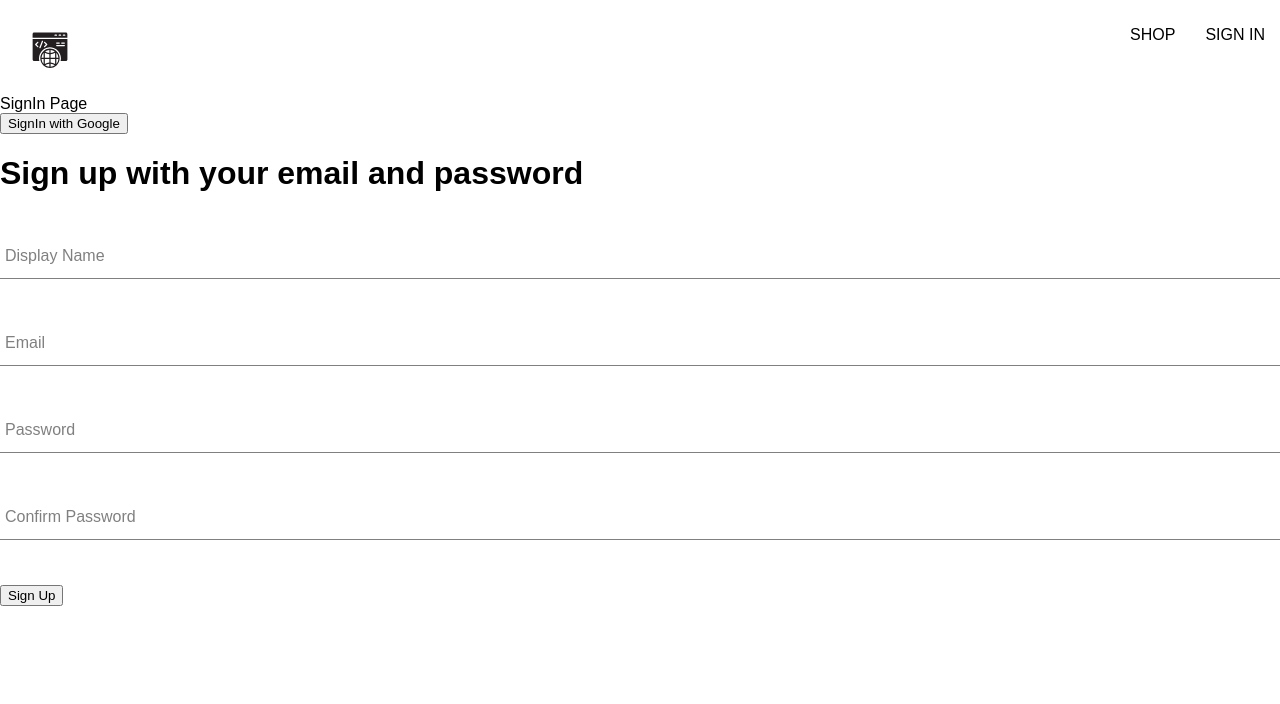
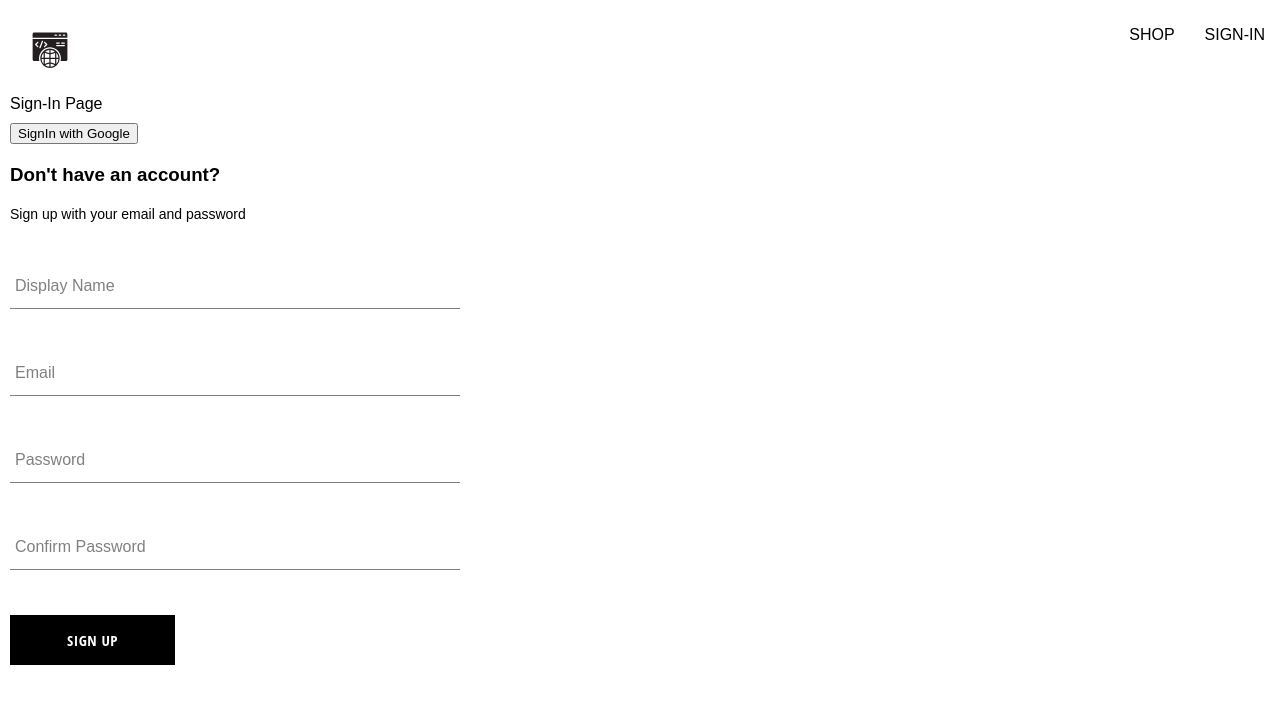
Before and after one commit to KQuiggins/React_TechShop, a React (Vite) app: page /sign-in in a window 1280 px wide. Shown: the top 704 px of the page. Built offline with nearby package versions, Linux system fonts and the light colour scheme.

Commit message:
created sigup, form input, button components

```diff
--- /dev/null
+++ b/src/components/button/button.component.jsx
@@ -0,0 +1,20 @@
+import './button.styles.scss'
+
+
+const BUTTON_TYPE_CLASSES = {
+    google: 'google-sign-in',
+    inverted: 'inverted'
+}
+
+const Button = ({ children, buttonType, ...otherProps }) => {
+    return (
+      <button
+        className={`button-container ${BUTTON_TYPE_CLASSES[buttonType]}`}
+        {...otherProps}
+      >
+        {children}
+      </button>
+    );
+  };
+
+export default Button
--- /dev/null
+++ b/src/components/button/button.styles.scss
@@ -0,0 +1,46 @@
+.button-container {
+    min-width: 165px;
+    width: auto;
+    height: 50px;
+    letter-spacing: 0.5px;
+    line-height: 50px;
+    padding: 0 35px 0 35px;
+    font-size: 15px;
+    background-color: black;
+    color: white;
+    text-transform: uppercase;
+    font-family: 'Open Sans Condensed';
+    font-weight: bolder;
+    border: none;
+    cursor: pointer;
+    display: flex;
+    justify-content: center;
+
+    &:hover {
+      background-color: white;
+      color: black;
+      border: 1px solid black;
+    }
+
+    &.google-sign-in {
+      background-color: #4285f4;
+      color: white;
+
+      &:hover {
+        background-color: #357ae8;
+        border: none;
+      }
+    }
+
+    &.inverted {
+      background-color: white;
+      color: black;
+      border: 1px solid black;
+
+      &:hover {
+        background-color: black;
+        color: white;
+        border: none;
+      }
+    }
+  }
--- a/src/components/sign-up-form/sign-up-form.component.jsx
+++ b/src/components/sign-up-form/sign-up-form.component.jsx
@@ -1,4 +1,5 @@
 import { useState } from "react";
+import Button from "../../components/button/button.component";
 
 import {
 	createAuthUserWithEmailAndPassword,
@@ -6,6 +7,7 @@ import {
 } from "../../utils/firebase/firebase.utils";
 
 import FormInput from "../form-input/form-input.component";
+import "./sign-up-form.styles.scss";
 
 const defaultFormFields = {
 	displayName: "",
@@ -56,8 +58,10 @@ const SignupForm = () => {
 	};
 
 	return (
-		<div>
-			<h1>Sign up with your email and password</h1>
+		<div className="sign-up-container">
+			<h3>Don&apos;t have an account?</h3>
+
+			<span>Sign up with your email and password</span>
 			<form onSubmit={handleSubmit}>
 				<FormInput
 					required
@@ -67,7 +71,7 @@ const SignupForm = () => {
 					name="displayName"
 					value={displayName}
 				/>
-        <FormInput
+				<FormInput
 					required
 					label="Email"
 					type="email"
@@ -75,7 +79,7 @@ const SignupForm = () => {
 					name="email"
 					value={email}
 				/>
-        <FormInput
+				<FormInput
 					required
 					label="Password"
 					type="password"
@@ -83,7 +87,7 @@ const SignupForm = () => {
 					name="password"
 					value={password}
 				/>
-        <FormInput
+				<FormInput
 					required
 					label="Confirm Password"
 					type="password"
@@ -91,7 +95,10 @@ const SignupForm = () => {
 					name="confirmPassword"
 					value={confirmPassword}
 				/>
-				<button type="submit">Sign Up</button>
+				<Button buttonType="google
+        " type="submit">
+					Sign Up
+				</Button>
 			</form>
 		</div>
 	);
--- /dev/null
+++ b/src/components/sign-up-form/sign-up-form.styles.scss
@@ -0,0 +1,14 @@
+.sign-up-container {
+    display: flex;
+    flex-direction: column;
+    width: 450px;
+    margin-left: 10px;
+
+    h3 {
+        margin: 20px 0;
+    }
+
+    span {
+        font-size: 14px;
+    }
+}
--- a/src/routes/navigation/navigation.component.jsx
+++ b/src/routes/navigation/navigation.component.jsx
@@ -18,7 +18,7 @@ const Navigation = () => {
                 SHOP
             </Link>
             <Link to="/sign-in" className="nav-link">
-                SIGN IN
+                SIGN-IN
             </Link>
           </div>
         </div>
--- a/src/routes/sign-in/sign-in.component.jsx
+++ b/src/routes/sign-in/sign-in.component.jsx
@@ -1,4 +1,5 @@
 import SignupForm from '../../components/sign-up-form/sign-up-form.component';
+
 
 import {
 
@@ -20,8 +21,8 @@ const SignIn = () => {
 
   return (
     <>
-      <div>SignIn Page</div>
-      <button onClick={logGoogleUser}>
+      <div style={{"margin": "10px"}}>Sign-In Page</div>
+      <button onClick={logGoogleUser} style={{"marginLeft": "10px"}}>
         SignIn with Google
       </button>
       <SignupForm />
```
